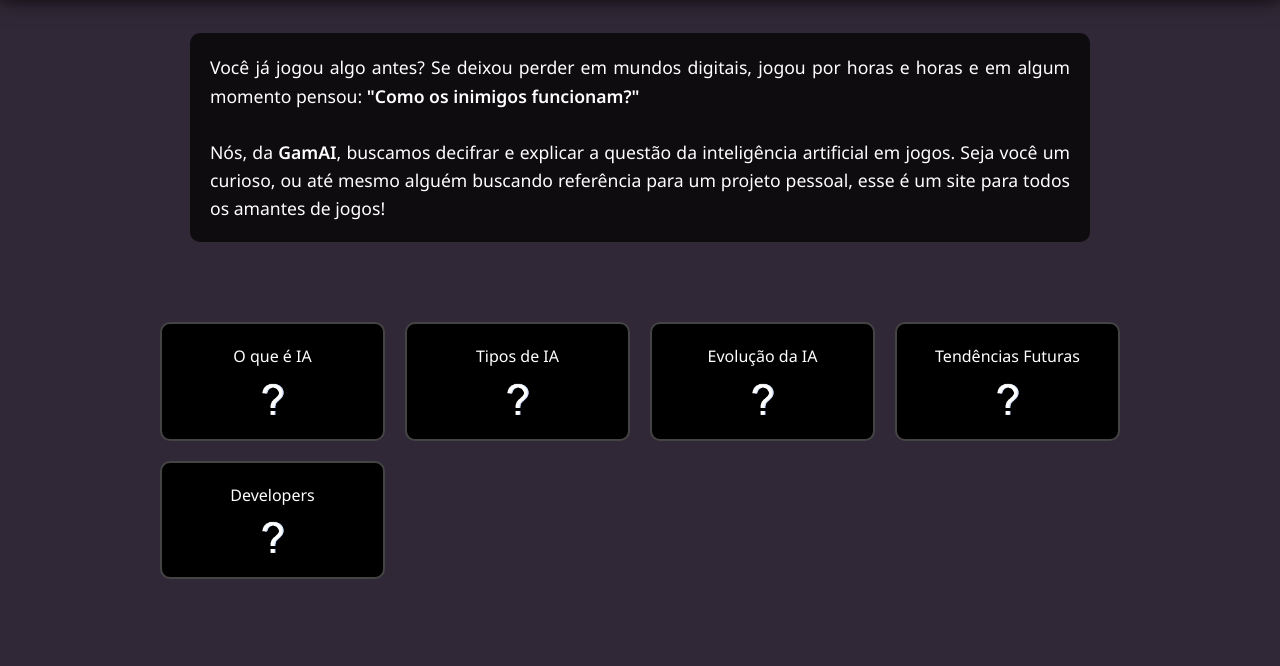
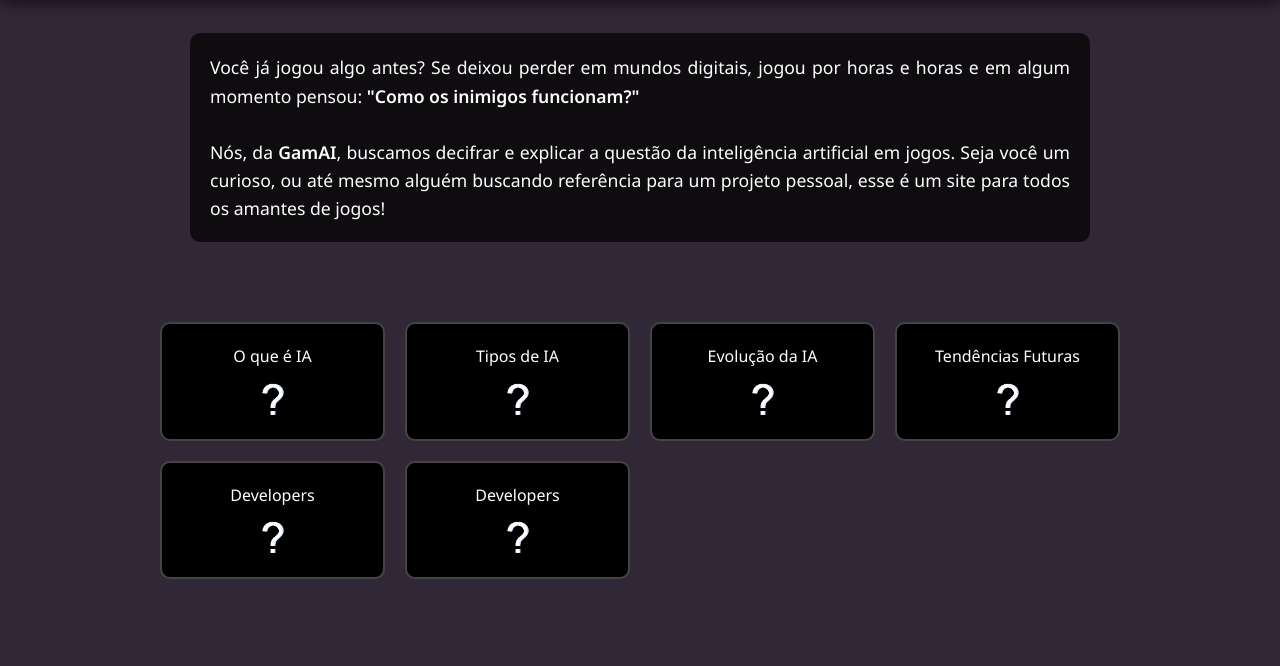
Before and after one commit to JuanRodrigues-Dev/siteli, a plain HTML site: page index.html in a window 1280 px wide. Shown: the part 80-746 px from the top of the page. Drawn offline with Linux system fonts and the light colour scheme; a web font is replaced by a local one.

Commit message:
Update index.html

```diff
--- a/index.html
+++ b/index.html
@@ -46,6 +46,10 @@
       <p>Developers</p>
       <img src="imagens/interrogation.png" alt="Interrogação">
     </a>
+        <a href="pagina2/pagina alunos/pagina/aluno.html" class="topic">
+      <p>Developers</p>
+      <img src="imagens/interrogation.png" alt="Interrogação">
+    </a>
   </section>
 
   <!-- Título da galeria -->
```
